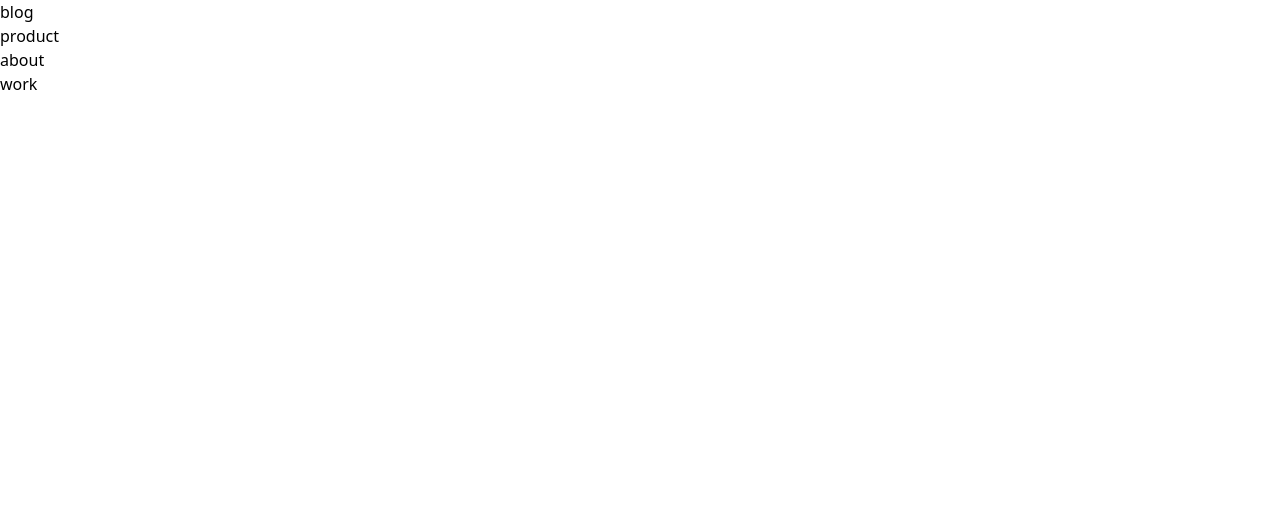
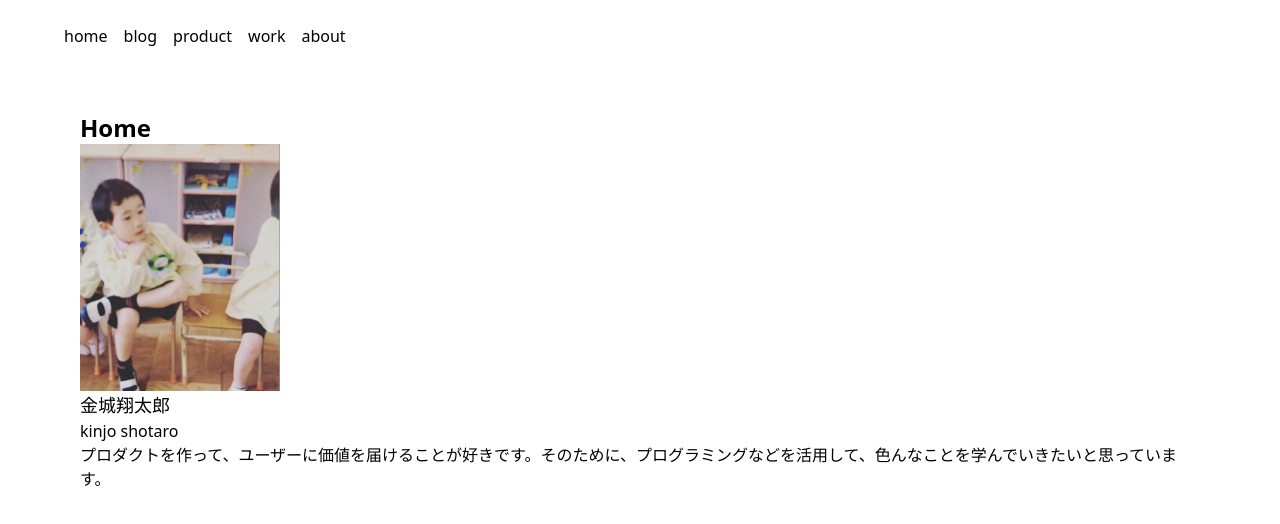
Before and after one commit to kinjo1130/portfolio-v4, a Next.js app: page / in a window 1280 px wide. Shown: the top 524 px of the page. Built offline with nearby package versions, Linux system fonts and the light colour scheme.

Commit message:
feat: layoutを作成&少しUIとコンテンツを入れた

```diff
--- /dev/null
+++ b/components/Header.tsx
@@ -0,0 +1,25 @@
+import Link from "next/link";
+
+export const Header: React.FC = () => {
+  return (
+    <header className="flex items-center justify-between p-6 mx-10">
+      <div className="flex items-center gap-4">
+        <Link href="/">
+          <p>home</p>
+        </Link>
+        <Link href="/blog">
+          <p>blog</p>
+        </Link>
+        <Link href="/product">
+          <p>product</p>
+        </Link>
+        <Link href="/work">
+          <p>work</p>
+        </Link>
+        <Link href="/about">
+          <p>about</p>
+        </Link>
+      </div>
+    </header>
+  );
+};
--- a/pages/blog/[id].tsx
+++ b/pages/blog/[id].tsx
@@ -1,9 +1,10 @@
 import { BlogPost } from "@/types/blog";
 import { client } from "@/libs/client";
+import Layout from "../layout";
 
 export default function BlogId({ blog }: { blog: BlogPost }) {
   return (
-    <main>
+    <Layout>
       <h1>{blog.title}</h1>
       <p>{blog.publishedAt}</p>
       <div
@@ -11,7 +12,7 @@ export default function BlogId({ blog }: { blog: BlogPost }) {
           __html: `${blog.body}`,
         }}
       />
-    </main>
+    </Layout>
   );
 }
 
--- a/pages/blog/index.tsx
+++ b/pages/blog/index.tsx
@@ -1,9 +1,10 @@
 import { client } from "@/libs/client";
 import { BlogPost } from "@/types/blog";
 import Link from "next/link";
+import Layout from "../layout";
 export default function Blog({ blog }: { blog: BlogPost[] }) {
   return (
-    <div>
+    <Layout>
       <ul className="list-disc">
         {blog.map((blog) => (
           <li key={blog.id}>
@@ -11,7 +12,7 @@ export default function Blog({ blog }: { blog: BlogPost[] }) {
           </li>
         ))}
       </ul>
-    </div>
+    </Layout>
   );
 }
 // データをテンプレートに受け渡す部分の処理を記述します
--- a/pages/index.tsx
+++ b/pages/index.tsx
@@ -1,24 +1,25 @@
 import Link from "next/link";
-import type { BlogPost } from "@/types/blog";
+import Layout from "./layout";
+import Image from "next/image";
 
-export default function Home({ blog }: { blog: BlogPost[] }) {
+export default function Home() {
   return (
-    <div>
-      <ul className="list-disc">
-        <li>
-          <Link href="/blog">blog</Link>
-        </li>
-        <li>
-          <Link href="/product">product</Link>
-        </li>
-        <li>
-          <Link href="/about">about</Link>
-        </li>
-        <li>
-          <Link href="/work">work</Link>
-        </li>
-      </ul>
-    </div>
+    <Layout>
+      <h1 className="font-bold text-2xl">Home</h1>
+      <div>
+        <Image
+          src="/profile.jpg"
+          alt="profile"
+          width={200}
+          height={200}
+        />
+        <p className="text-lg">金城翔太郎</p>
+        <p>kinjo shotaro</p>
+      </div>
+      <p>
+        プロダクトを作って、ユーザーに価値を届けることが好きです。そのために、プログラミングなどを活用して、色んなことを学んでいきたいと思っています。
+      </p>
+    </Layout>
   );
 }
 
--- /dev/null
+++ b/pages/layout.tsx
@@ -0,0 +1,10 @@
+import { Header } from "@/components/Header";
+
+export default function Layout({ children }: { children: React.ReactNode }) {
+  return (
+    <div>
+      <Header />
+      <div className="mx-20 mt-10">{children}</div>
+    </div>
+  );
+}
--- a/pages/product/index.tsx
+++ b/pages/product/index.tsx
@@ -1,7 +1,9 @@
+import Layout from "../layout";
+
 export default function Product() {
   return (
-    <div>
+    <Layout>
       <h1>Product</h1>
-    </div>
+    </Layout>
   );
 }
--- a/pages/work/index.tsx
+++ b/pages/work/index.tsx
@@ -1,7 +1,9 @@
+import Layout from "../layout";
+
 export default function Work() {
   return (
-    <div>
+    <Layout>
       <h1>Work</h1>
-    </div>
+    </Layout>
   );
 }
```
Also changed, not shown: public/profile.jpg (added).
